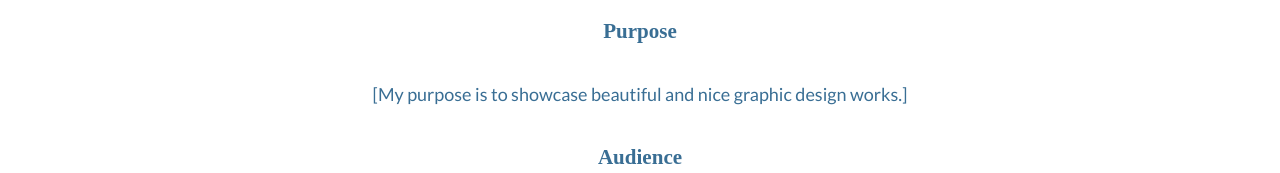
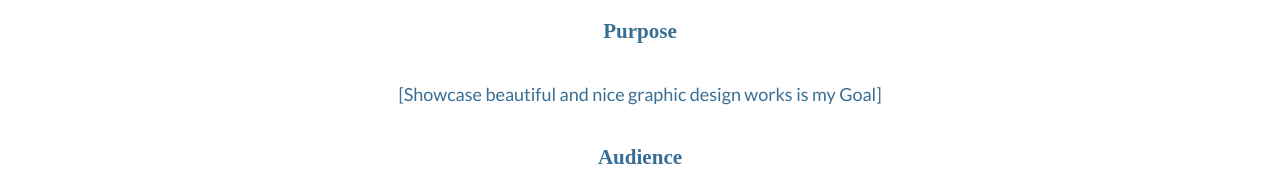
Before and after one commit to monitech1/wwd130, a plain HTML site: page portfolio4design/site-plan.html in a window 1280 px wide. Shown: the part 414-587 px from the top of the page. Drawn offline with Linux system fonts and the light colour scheme; a web font is replaced by a local one.

Commit message:
personal site planner complete

```diff
--- a/portfolio4design/site-plan.html
+++ b/portfolio4design/site-plan.html
@@ -21,7 +21,7 @@
       <hr>
       <h2>Overview</h2>
       <h3>Purpose</h3>
-      <p>[My purpose is to showcase beautiful and nice graphic design works.]</p>  <!-- change this -->
+      <p>[Showcase beautiful and nice graphic design works is my Goal]</p>  <!-- change this -->
 
 
       <h3>Audience</h3>
```
Also changed, not shown: portfolio4design/photo/branding 5.jpg (added).
